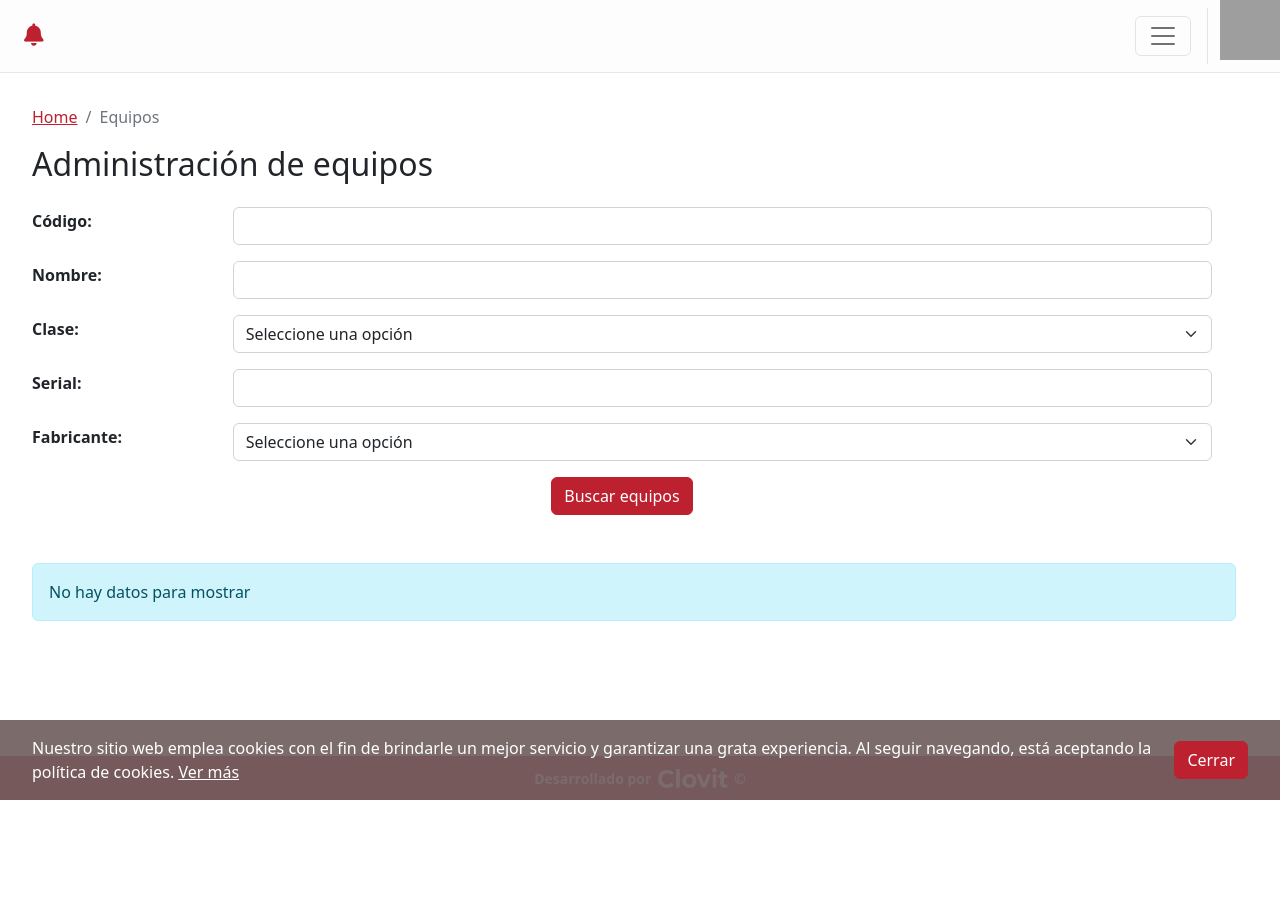
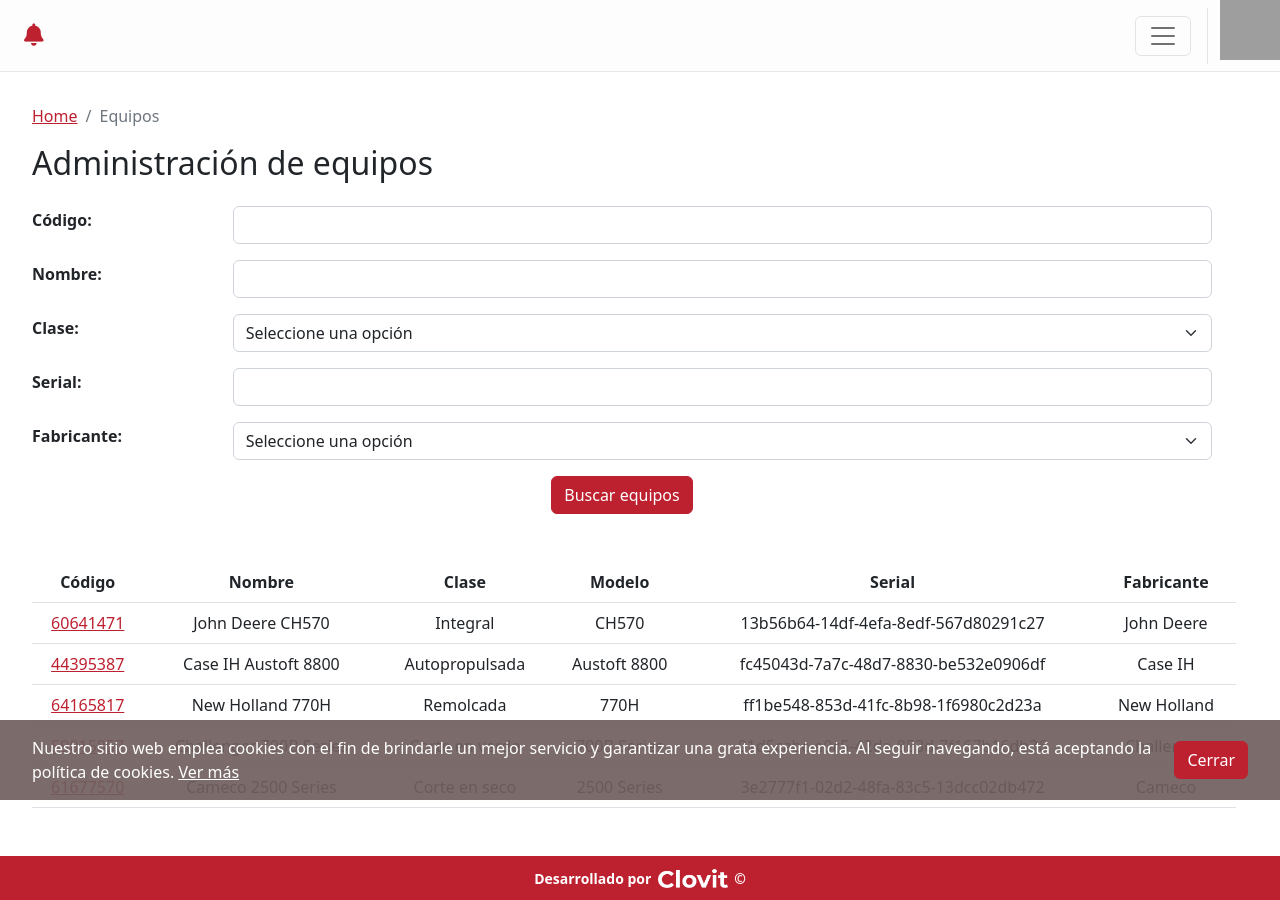
Before and after one commit to cdramirezh/almacenes-pulmon, a React (Create React App) app: page /equipments in a window 1280 px wide. Before the commit the page ends 800 px from the top, so only its background shows below. Built offline with nearby package versions, Linux system fonts and the light colour scheme; grey boxes are pictures that could not be loaded.

Commit message:
Loading data by default

```diff
--- a/src/pages/EquipmentsPage.jsx
+++ b/src/pages/EquipmentsPage.jsx
@@ -13,7 +13,8 @@
 const EquipmentsPage = ({ equipments }) => {
 
     const [pageLoading, setPageLoading] = useState(false)
-    const [data, setData] = useState([])
+    // const [data, setData] = useState([])
+    const [data, setData] = useState(equipments)
 
     const loadData = () => {
         setPageLoading(true)
--- a/src/pages/FieldsPage.jsx
+++ b/src/pages/FieldsPage.jsx
@@ -14,7 +14,8 @@
 const FieldsPage = ({ fields }) => {
 
     const [pageLoading, setPageLoading] = useState(false)
-    const [data, setData] = useState([])
+    // const [data, setData] = useState([])
+    const [data, setData] = useState(fields)
 
     const loadData = () => {
         setPageLoading(true)
--- a/src/pages/MaintenanceActivitiesPage.jsx
+++ b/src/pages/MaintenanceActivitiesPage.jsx
@@ -18,7 +18,8 @@
     const navigate = useNavigate()
 
     const [pageLoading, setPageLoading] = useState(false)
-    const [data, setData] = useState([])
+    // const [data, setData] = useState([])
+    const [data, setData] = useState(maintenanceActivities)
     const [modalNewActivity, setModalNewActivity] = useState(false)
 
     const loadData = () => {
--- a/src/pages/MaterialManagementPage.jsx
+++ b/src/pages/MaterialManagementPage.jsx
@@ -13,7 +13,8 @@
 const ReportMaintenancePage = ({ materials }) => {
 
     const [pageLoading, setPageLoading] = useState(false)
-    const [data, setData] = useState([])
+    // const [data, setData] = useState([])
+    const [data, setData] = useState(materials)
 
     const loadData = () => {
         setPageLoading(true)
--- a/src/pages/TransferPostingPage.jsx
+++ b/src/pages/TransferPostingPage.jsx
@@ -18,7 +18,8 @@
     const navigate = useNavigate()
 
     const [pageLoading, setPageLoading] = useState(false)
-    const [data, setData] = useState([])
+    // const [data, setData] = useState([])
+    const [data, setData] = useState(transferPostings)
     const [modalNewTransfer, setModalNewTransfer] = useState(false)
     const [modalSelectSourcePlant, setModalSelectSourcePlant] = useState(false)
     const [selectedSourcePlant, setSelectedSourcePlant] = useState("")
```
